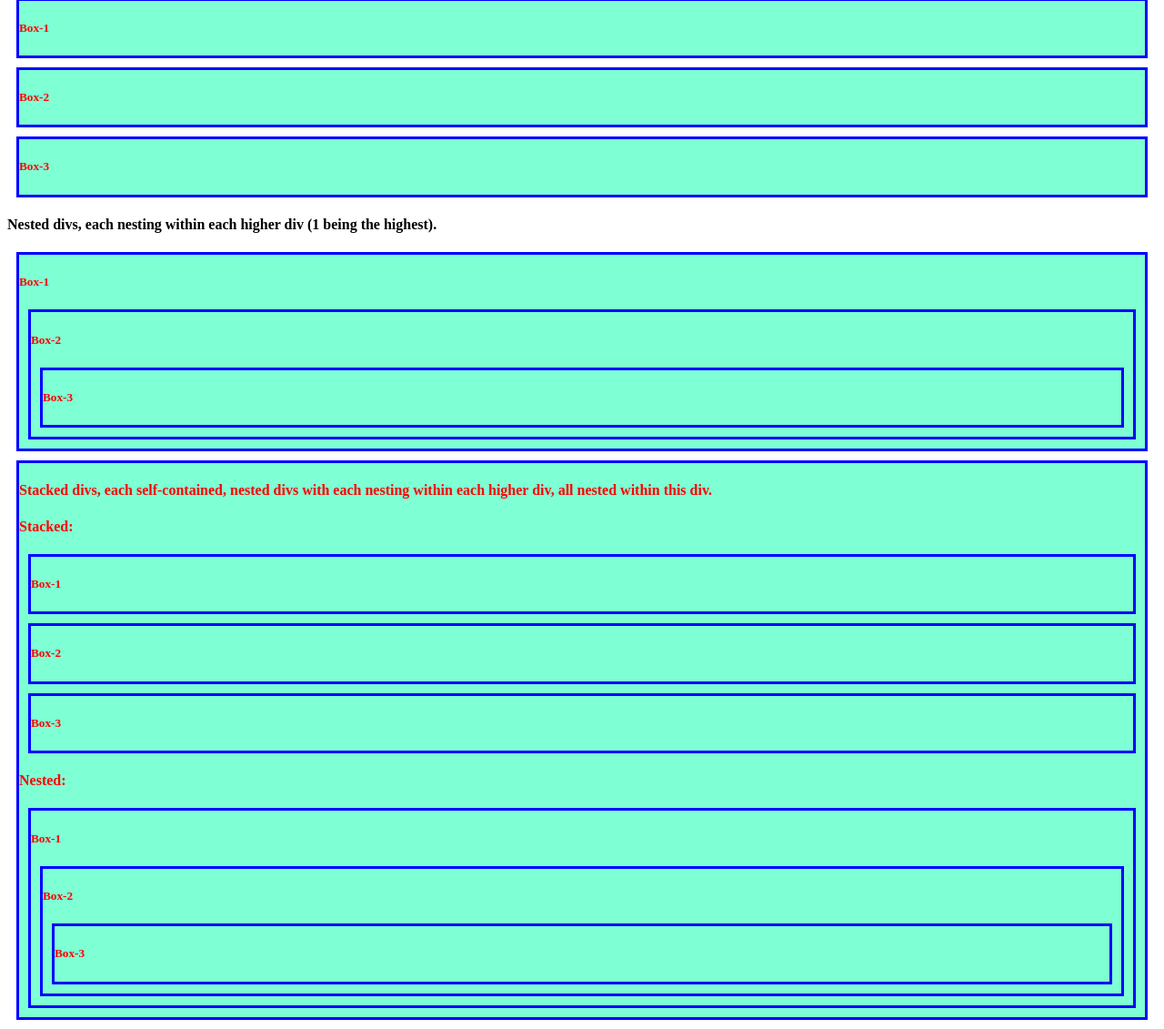
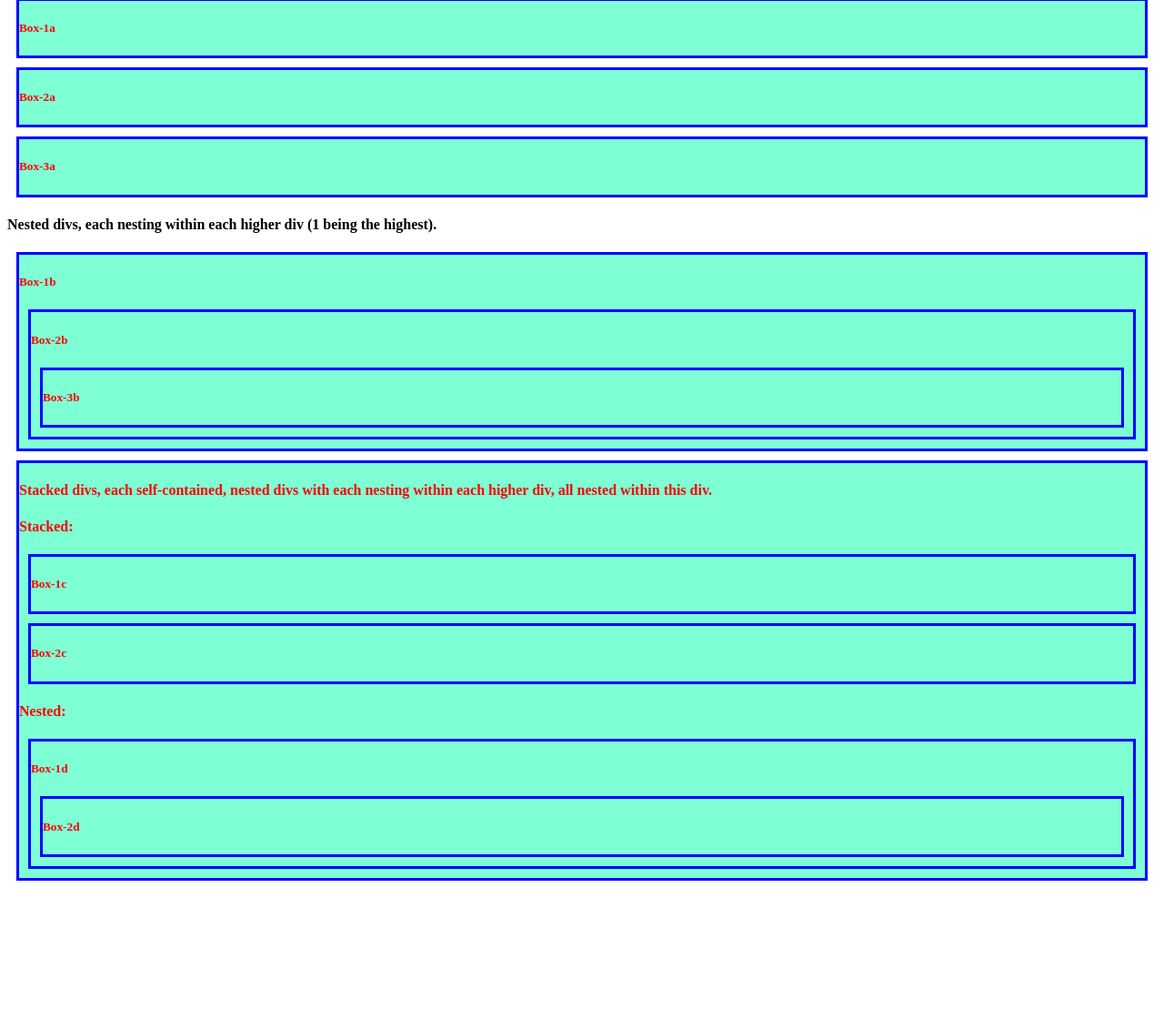
Before and after one commit to DericWard/div-html, a plain HTML site: page index.html in a window 1280 px wide. Shown: the part 63-1194 px from the top of the page at 91% size. After the commit the page ends 1041 px from the top, so only its background shows below. Drawn offline with Linux system fonts and the light colour scheme.

Commit message:
stripped down explanation and visual

```diff
--- a/index.html
+++ b/index.html
@@ -12,57 +12,49 @@
 <body>
 
 
-        <h4>Stacked divs, each self-contained.</h4>
-        <div id="box-1">
-            <h5>Box-1</h5>
-        </div>
-        <div id="box-2">
-            <h5>Box-2</h5>
-        </div>
-        <div id="box-3">
-            <h5>Box-3</h5>
-        </div>
+    <h4>Stacked divs, each self-contained.</h4>
+    <div id="box-1a">
+        <h5>Box-1a</h5>
+    </div>
+    <div id="box-2a">
+        <h5>Box-2a</h5>
+    </div>
+    <div id="box-3a">
+        <h5>Box-3a</h5>
+    </div>
 
 
     <h4>Nested divs, each nesting within each higher div (1 being the highest).</h4>
-    <div id="box-1 nested-divs">
-        <h5>Box-1</h5>
-        <div id="box-2">
-            <h5>Box-2</h5>
-            <div id="box-3">
-                <h5>Box-3</h5>
+    <div id="box-1b nested-divs">
+        <h5>Box-1b</h5>
+        <div id="box-2b">
+            <h5>Box-2b</h5>
+            <div id="box-3b">
+                <h5>Box-3b</h5>
             </div>
         </div>
     </div>
 
 
     <div>
-        <h4>Stacked divs, each self-contained, nested divs with each nesting within each higher div, all nested within this div.</h4>
+        <h4>Stacked divs, each self-contained, nested divs with each nesting within each higher div, all nested within
+            this div.</h4>
         <h4>Stacked:</h4>
-        <div id="box-1">
-            <h5>Box-1</h5>
+        <div id="box-1c">
+            <h5>Box-1c</h5>
         </div>
-        <div id="box-2">
-            <h5>Box-2</h5>
+        <div id="box-2c">
+            <h5>Box-2c</h5>
         </div>
-        <div id="box-3">
-            <h5>Box-3</h5>
-        </div>
-    <!-- </div>
 
-
-<div> -->
-    <h4> Nested:</h4>
-    <div id="box-1 nested-divs">
-        <h5>Box-1</h5>
-        <div id="box-2">
-            <h5>Box-2</h5>
-            <div id="box-3">
-                <h5>Box-3</h5>
+        <h4> Nested:</h4>
+        <div id="box-1d nested-divs">
+            <h5>Box-1d</h5>
+            <div id="box-2d">
+                <h5>Box-2d</h5>
             </div>
         </div>
     </div>
-</div>
 
 
 
```
